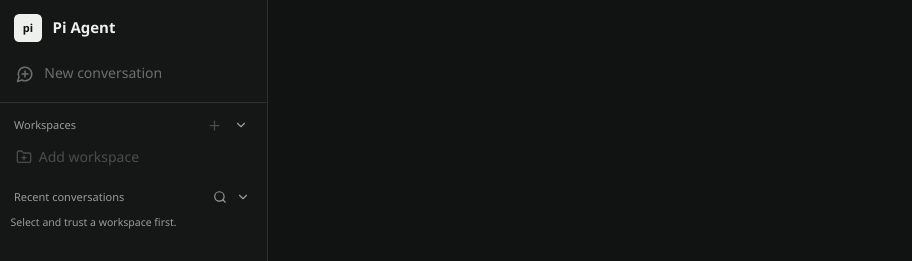
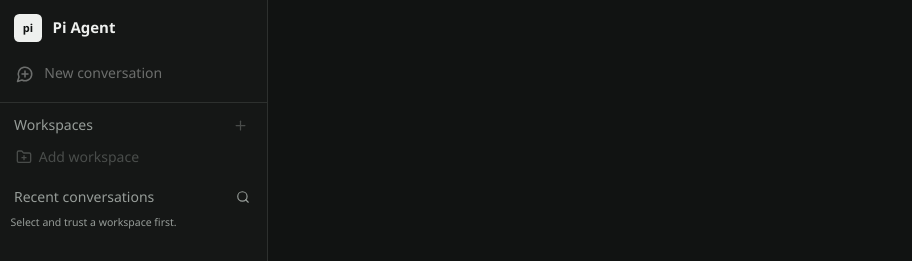
Before and after one commit to Skitre/PiDeck, a React (Vite) app in the folder apps/desktop/: page / in a window 1280 px wide. Shown: the top 261 px of the page, without its empty margins (0-912 px from the left). Built offline with nearby package versions, Linux system fonts and the light colour scheme.

Commit message:
feat(sidebar): section labels toggle collapse; chevron reveals on hover
Chevron sits right after the Workspaces / Recent conversations label,
hidden until the label is hovered; clicking the label toggles the
section.

```diff
--- a/apps/desktop/src/features/sessions/SessionList.tsx
+++ b/apps/desktop/src/features/sessions/SessionList.tsx
@@ -528,7 +528,25 @@ export function SessionList({
   return (
     <div className="flex flex-col gap-1">
       <div className="flex h-8 items-center justify-between px-2">
-        <span className="text-[11px] font-medium text-muted">Recent conversations</span>
+        {onToggleCollapsed ? (
+          <button
+            type="button"
+            onClick={onToggleCollapsed}
+            aria-expanded={!collapsed}
+            title={collapsed ? "Expand conversations" : "Collapse conversations"}
+            className="group flex min-w-0 items-center gap-1 text-[11px] font-medium text-muted transition-colors hover:text-foreground"
+          >
+            <span>Recent conversations</span>
+            <ChevronDown
+              size={12}
+              className={`opacity-0 transition-all group-hover:opacity-100 ${
+                collapsed ? "rotate-180" : ""
+              }`}
+            />
+          </button>
+        ) : (
+          <span className="text-[11px] font-medium text-muted">Recent conversations</span>
+        )}
         <div className="flex items-center gap-0.5">
           {archivedCount > 0 && (
             <button
@@ -560,21 +578,6 @@ export function SessionList({
           >
             <Plus size={14} />
           </button>}
-          {onToggleCollapsed && (
-            <button
-              type="button"
-              title={collapsed ? "Expand conversations" : "Collapse conversations"}
-              aria-label={collapsed ? "Expand conversations" : "Collapse conversations"}
-              aria-expanded={!collapsed}
-              className="rounded p-1 text-muted hover:bg-surface-overlay hover:text-foreground"
-              onClick={onToggleCollapsed}
-            >
-              <ChevronDown
-                size={14}
-                className={`transition-transform ${collapsed ? "rotate-180" : ""}`}
-              />
-            </button>
-          )}
         </div>
       </div>
       {collapsed ? null : (
--- a/apps/desktop/src/features/workspaces/WorkspacePicker.tsx
+++ b/apps/desktop/src/features/workspaces/WorkspacePicker.tsx
@@ -146,8 +146,21 @@ export function WorkspacePicker() {
   return (
     <section>
       <div className="mb-1 flex h-7 items-center justify-between px-2">
-        <span className="text-[11px] font-medium text-muted">Workspaces</span>
-        <div className="flex items-center gap-0.5">
+        <button
+          type="button"
+          onClick={toggleCollapsed}
+          aria-expanded={!collapsed}
+          title={collapsed ? "Expand workspaces" : "Collapse workspaces"}
+          className="group flex min-w-0 items-center gap-1 text-[11px] font-medium text-muted transition-colors hover:text-foreground"
+        >
+          <span>Workspaces</span>
+          <ChevronDown
+            size={12}
+            className={`opacity-0 transition-all group-hover:opacity-100 ${
+              collapsed ? "-rotate-90" : ""
+            }`}
+          />
+        </button>
         <button
           type="button"
           onClick={() => void pickAndAdd()}
@@ -158,20 +171,6 @@ export function WorkspacePicker() {
         >
           <Plus size={15} />
         </button>
-          <button
-            type="button"
-            onClick={toggleCollapsed}
-            aria-expanded={!collapsed}
-            className="flex size-7 items-center justify-center rounded-md text-muted transition-colors hover:bg-surface-overlay hover:text-foreground"
-            title={collapsed ? "Expand workspaces" : "Collapse workspaces"}
-            aria-label={collapsed ? "Expand workspaces" : "Collapse workspaces"}
-          >
-            <ChevronDown
-              size={14}
-              className={`transition-transform ${collapsed ? "-rotate-90" : ""}`}
-            />
-          </button>
-        </div>
       </div>
       {collapsed ? null : listed.length === 0 ? (
         <button
```
Lines whose indentation alone changed are shown as unchanged.
